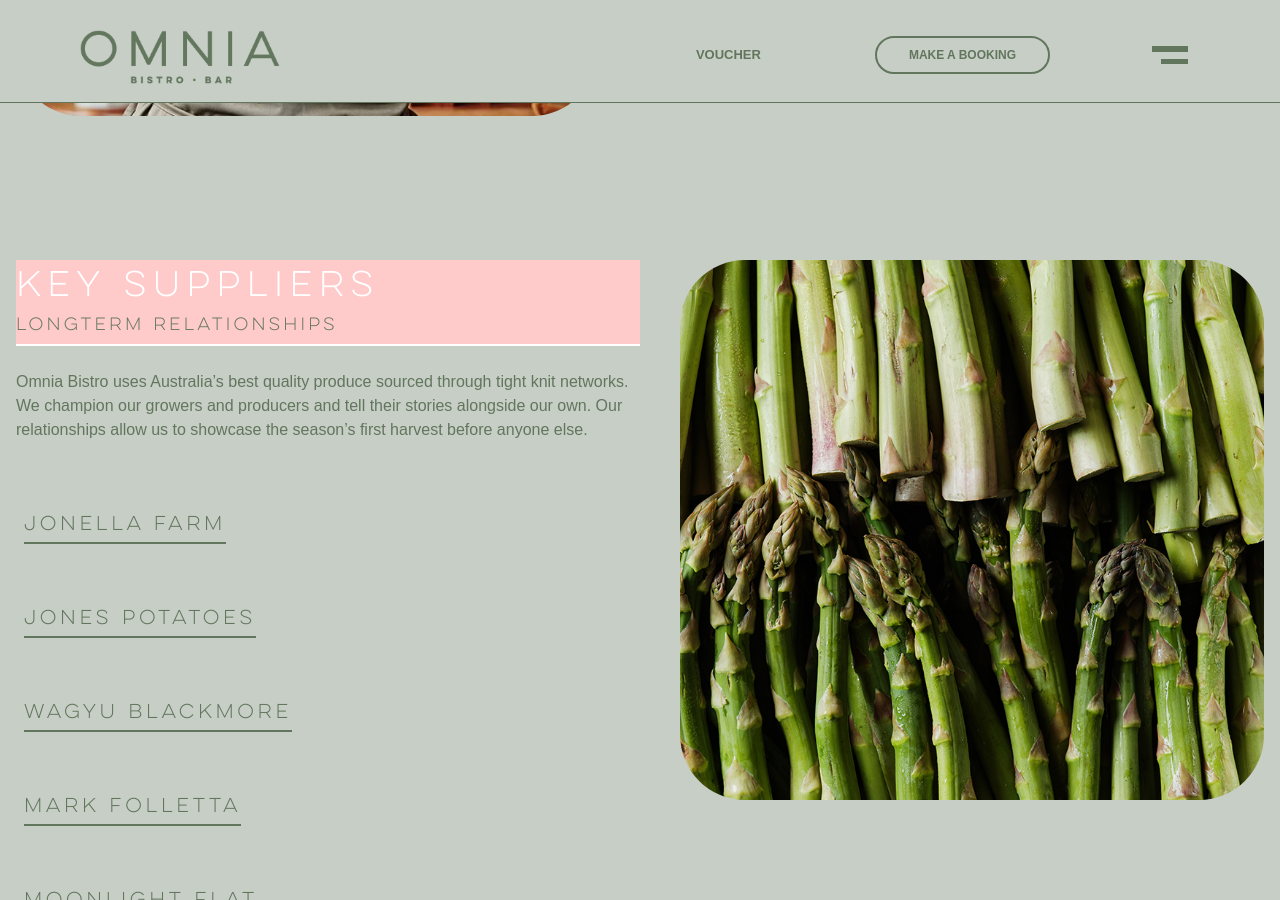
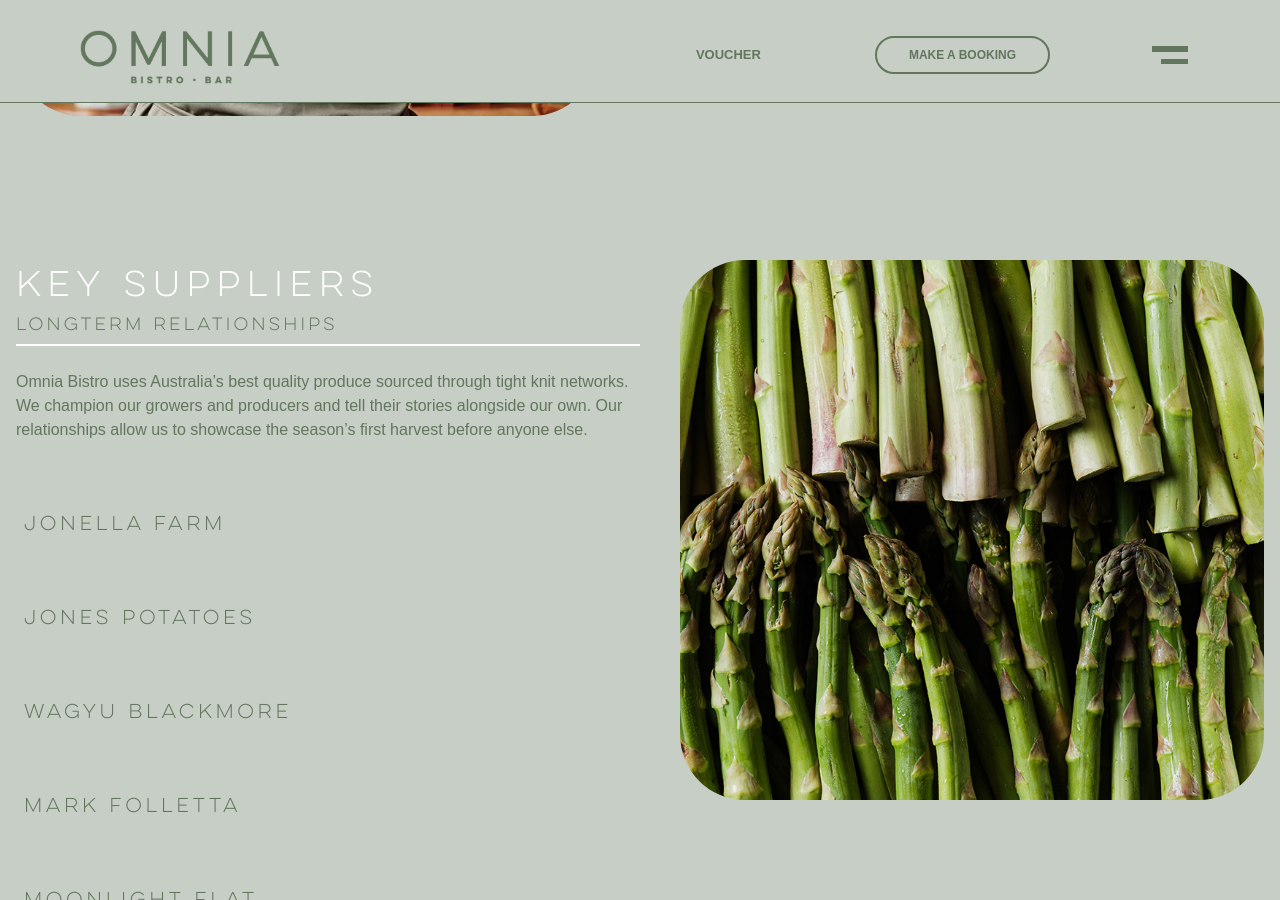
Before and after one commit to yugenomnia/omnia, a Jekyll site: the page built from about.md, in a window 1280 px wide and 900 px high, scrolled down 1484 px. Built offline with Jekyll 4.4.1, drawn with Linux system fonts in a browser that asks for light colours.

Commit message:
about page line

```diff
--- a/_layouts/about.html
+++ b/_layouts/about.html
@@ -71,14 +71,14 @@
               <img class="img-border-radius key-suppliers" src={{page.produce_image}} alt="key_suppliers">
             </div>
             <div class="w-1/2 partners">
-              <div class="border-class bg-red-200">
+              <div class="border-class">
               <h2 class="events-title reveal text-center md:text-left">{{page.produce_title}}</h2>
               <h2 class="omnia-green pb-2 uppercase reveal-right small-title pt-1">{{page.produce_second_title}}</h2>
               </div>
           <div class="flex flex-col md:flex-row justify-between items-start pt-6">
             <p class="flex member-text reveal-delay-400 omnia-green mb-12">{{page.produce_text}}</p>
           </div>
-          <div class=" "><!--md:flex md:flex-wrap-->
+          <div class=" ">
               {% for partner in page.partners %}
 
               <div class="pt-8 omnia-green cursor-pointer accordion partner reveal">
--- a/css/style.css
+++ b/css/style.css
@@ -737,7 +737,7 @@
 }
 
 .partner-title-line {
-  background-color: rgb(98,118,94);
+  /*background-color: rgb(98,118,94);*/
   height: 2px;
 }
 
@@ -1114,7 +1114,7 @@
 .partner-title-line {
   height: 2px;
   background-color: transparent;
-  background-color: rgb(98,118,94);
+  /*background-color: rgb(98,118,94);*/
   margin-top: 5px;
   /*background-color: #251C16;*/
   /* width: 0; */
```
Also changed, not shown: 3 other files.
